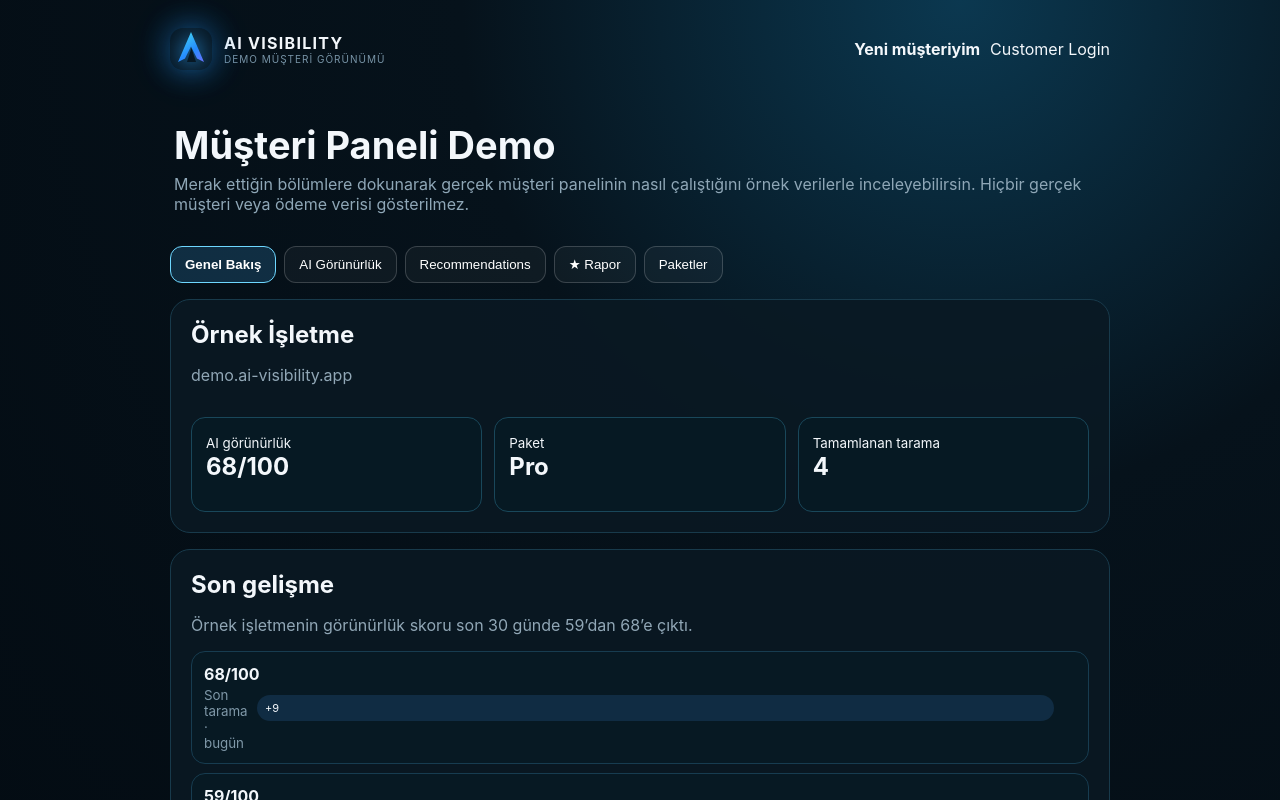
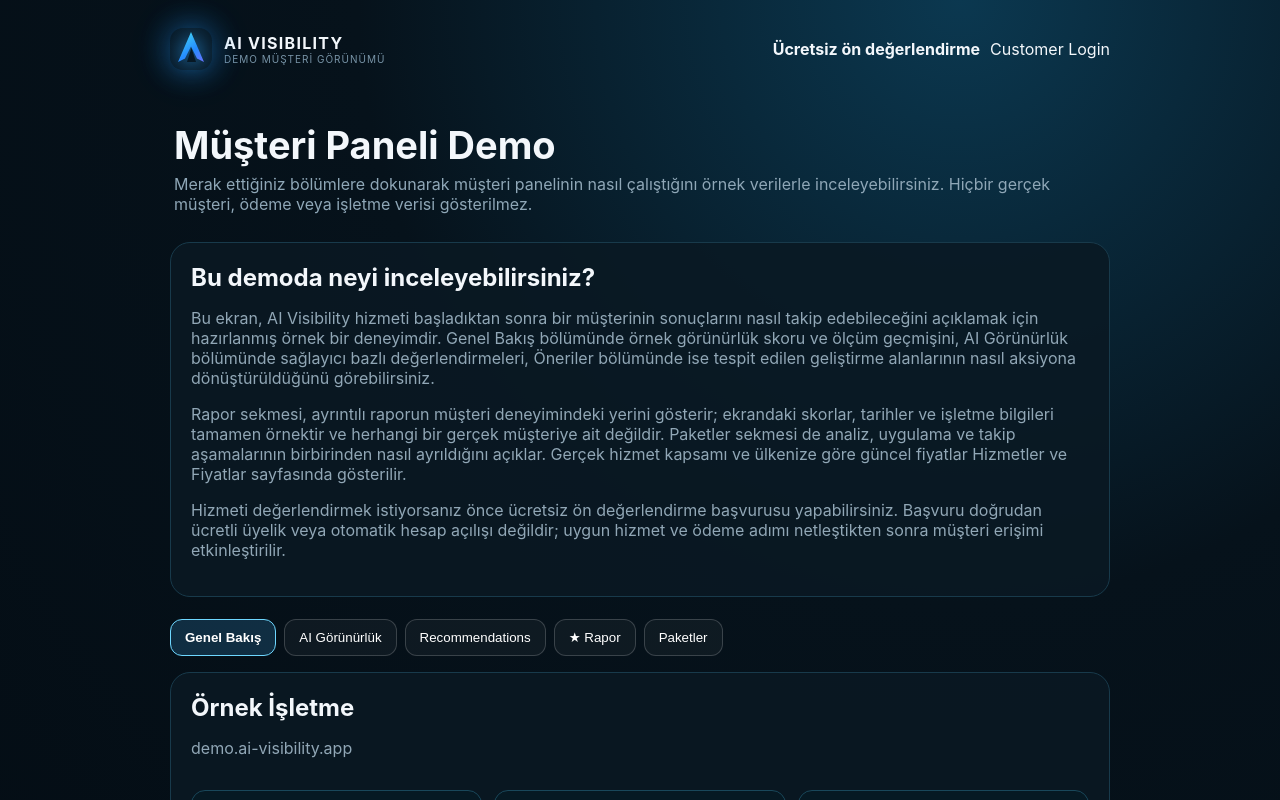
Before and after one commit to mehmetozan-5858/ai-visibility, a Next.js app: page /demo in a window 1280 px wide. Shown: the top 800 px of the page. Built offline with nearby package versions, Linux system fonts and the light colour scheme.

Commit message:
Make the public demo clearer for prospective customers (#43)
* seo: describe public demo with structured data

* polish: explain demo journey for prospective customers

* test: cover demo customer guidance and schema

```diff
--- a/app/demo/layout.js
+++ b/app/demo/layout.js
@@ -9,6 +9,17 @@ export const metadata={
   }
 };
 
+const structuredData={
+  "@context":"https://schema.org",
+  "@type":"WebPage",
+  "@id":"https://www.aivisibilityworks.com/demo#webpage",
+  url:"https://www.aivisibilityworks.com/demo",
+  name:"AI Visibility Demo | Örnek Müşteri Paneli",
+  description:"AI Visibility müşteri panelinin örnek görünümü; görünürlük skorları, öneriler ve raporlama akışını gerçek müşteri verisi olmadan açıklar.",
+  isPartOf:{"@id":"https://www.aivisibilityworks.com/#website"},
+  inLanguage:"tr"
+};
+
 export default function DemoLayout({children}){
-  return children;
+  return <><script type="application/ld+json" dangerouslySetInnerHTML={{__html:JSON.stringify(structuredData).replace(/</g,"\\u003c")}}/>{children}</>;
 }
--- a/app/demo/page.js
+++ b/app/demo/page.js
@@ -16,12 +16,19 @@ export default function DemoPage(){
     <header className="top" style={{marginBottom:24}}>
       <Link href="/demo" className="brand"><span className="logo">A</span><div><strong>AI VISIBILITY</strong><small>DEMO MÜŞTERİ GÖRÜNÜMÜ</small></div></Link>
       <div style={{display:"flex",gap:10,flexWrap:"wrap"}}>
-        <Link href="/yeni-musteri" style={{textDecoration:"none",fontWeight:700}}>Yeni müşteriyim</Link>
+        <Link href="/yeni-musteri" style={{textDecoration:"none",fontWeight:700}}>Ücretsiz ön değerlendirme</Link>
         <Link href="/musteri-giris" style={{textDecoration:"none"}}>Müşteri Girişi</Link>
       </div>
     </header>
 
-    <section className="page-head"><div><h1>Müşteri Paneli Demo</h1><p>Merak ettiğin bölümlere dokunarak gerçek müşteri panelinin nasıl çalıştığını örnek verilerle inceleyebilirsin. Hiçbir gerçek müşteri veya ödeme verisi gösterilmez.</p></div></section>
+    <section className="page-head"><div><h1>Müşteri Paneli Demo</h1><p>Merak ettiğiniz bölümlere dokunarak müşteri panelinin nasıl çalıştığını örnek verilerle inceleyebilirsiniz. Hiçbir gerçek müşteri, ödeme veya işletme verisi gösterilmez.</p></div></section>
+
+    <section className="panel" style={{marginBottom:18,padding:20}} aria-labelledby="demo-guide-heading">
+      <h2 id="demo-guide-heading">Bu demoda neyi inceleyebilirsiniz?</h2>
+      <p>Bu ekran, AI Visibility hizmeti başladıktan sonra bir müşterinin sonuçlarını nasıl takip edebileceğini açıklamak için hazırlanmış örnek bir deneyimdir. Genel Bakış bölümünde örnek görünürlük skoru ve ölçüm geçmişini, AI Görünürlük bölümünde sağlayıcı bazlı değerlendirmeleri, Öneriler bölümünde ise tespit edilen geliştirme alanlarının nasıl aksiyona dönüştürüldüğünü görebilirsiniz.</p>
+      <p>Rapor sekmesi, ayrıntılı raporun müşteri deneyimindeki yerini gösterir; ekrandaki skorlar, tarihler ve işletme bilgileri tamamen örnektir ve herhangi bir gerçek müşteriye ait değildir. Paketler sekmesi de analiz, uygulama ve takip aşamalarının birbirinden nasıl ayrıldığını açıklar. Gerçek hizmet kapsamı ve ülkenize göre güncel fiyatlar <Link href="/hizmetler">Hizmetler ve Fiyatlar</Link> sayfasında gösterilir.</p>
+      <p>Hizmeti değerlendirmek istiyorsanız önce ücretsiz ön değerlendirme başvurusu yapabilirsiniz. Başvuru doğrudan ücretli üyelik veya otomatik hesap açılışı değildir; uygun hizmet ve ödeme adımı netleştikten sonra müşteri erişimi etkinleştirilir.</p>
+    </section>
 
     <nav aria-label="Demo bölümleri" style={{display:"flex",gap:8,overflowX:"auto",padding:"4px 0 16px",WebkitOverflowScrolling:"touch"}}>
       {tabs.map(([id,label])=><button key={id} onClick={()=>setTab(id)} style={{whiteSpace:"nowrap",padding:"10px 14px",borderRadius:12,border:tab===id?"1px solid #6ed7ff":"1px solid rgba(255,255,255,.18)",background:tab===id?"rgba(69,185,255,.18)":"rgba(255,255,255,.04)",fontWeight:tab===id?700:500}}>{label}</button>)}
@@ -70,15 +77,15 @@ export default function DemoPage(){
           <div style={{fontSize:34,marginBottom:8}}>★ 🔒</div>
           <h2 style={{marginBottom:8}}>Pro Raporu</h2>
           <p>Tam rapor Pro müşterilere özeldir. Pro olduğunda tüm bulguları, öncelikleri, aksiyon planını, önce/sonra karşılaştırmasını ve tam raporu görebilirsin.</p>
-          <Link href="/yeni-musteri" style={{display:"inline-block",marginTop:12,fontWeight:800}}>Pro ile tüm raporu aç →</Link>
+          <Link href="/yeni-musteri" style={{display:"inline-block",marginTop:12,fontWeight:800}}>Pro için ön değerlendirme iste →</Link>
         </div>
       </div>
     </section>}
 
     {tab==="plans"&&<section className="panel">
-      <h2>Paketler nasıl çalışır?</h2><p>Demo fiyat göstermez; gerçek teklifte işletmenin ihtiyacına göre analiz ve uygulama kapsamı oluşturulur.</p>
+      <h2>Paketler nasıl çalışır?</h2><p>Demo fiyat göstermez; güncel fiyatlar Hizmetler ve Fiyatlar sayfasında, çözüm kapsamı ise işletmenin ihtiyacına göre başvuru ve değerlendirme sürecinde netleştirilir.</p>
       <div className="client-list" style={{marginTop:14}}><article className="client-row"><div><b>Analiz</b><small>Mevcut AI görünürlüğünü ve eksikleri bulur</small></div><span>1</span></article><article className="client-row"><div><b>Uygulama</b><small>Seçilen kritik/yüksek öncelikli iyileştirmeleri hayata geçirir</small></div><span>2</span></article><article className="client-row"><div><b>Takip</b><small>Tekrar ölçer ve değişimi raporlar</small></div><span>3</span></article></div>
-      <div style={{display:"flex",gap:12,flexWrap:"wrap",marginTop:18}}><Link href="/yeni-musteri" style={{fontWeight:700}}>Yeni müşteriyim / Başlamak istiyorum</Link><Link href="/hizmetler">Hizmetleri incele</Link></div>
+      <div style={{display:"flex",gap:12,flexWrap:"wrap",marginTop:18}}><Link href="/yeni-musteri" style={{fontWeight:700}}>Ücretsiz ön değerlendirme başlat</Link><Link href="/hizmetler">Hizmetleri ve fiyatları incele</Link></div>
     </section>}
   </main>;
 }
```
Also changed, not shown: 1 other file (tests, documents, lock files or other folders).
